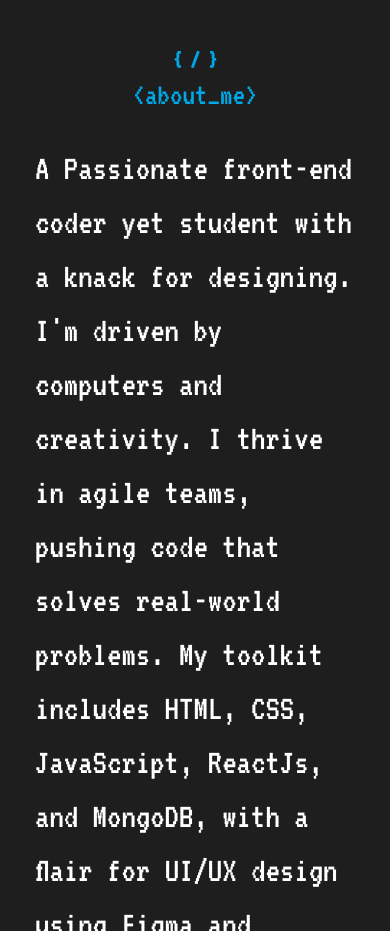
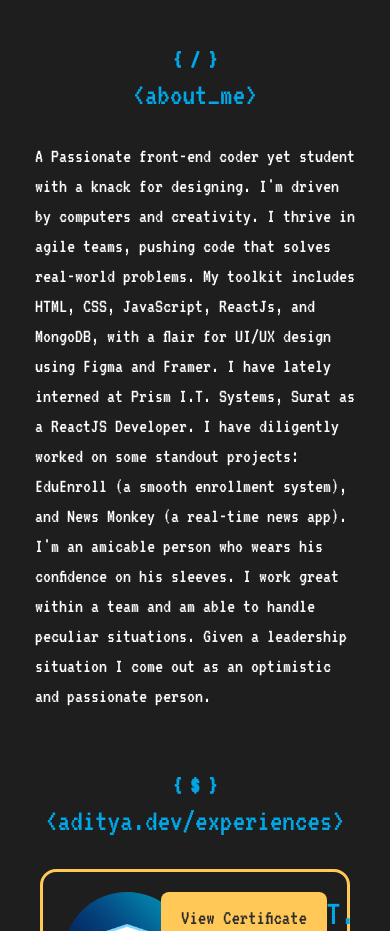
Before and after one commit to adityatodi09/Personal-portfolio, a React (Create React App) app: page / in a window 390 px wide. Shown: the part 880-1811 px from the top of the page. Built offline with nearby package versions, Linux system fonts and the light colour scheme.

Commit message:
Update About.css

```diff
--- a/src/components/About.css
+++ b/src/components/About.css
@@ -17,3 +17,9 @@
     background-color: var(--primary-bg);
     padding: 20px;
   }
+
+  @media (max-width: 768px){
+    .about{
+      font-size: 20px;
+    }
+  }
```
